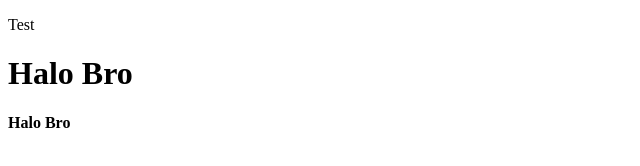
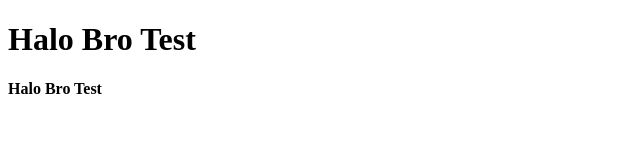
Before and after one commit to reshaelfianur/test, a plain HTML site: page index.html in a window 1280 px wide. Shown: the whole page, without its empty margins (0-640 px from the left). Drawn offline with Linux system fonts and the light colour scheme.

Commit message:
update 1

```diff
--- a/index.html
+++ b/index.html
@@ -4,8 +4,7 @@
 	<title>TEst</title>
 </head>
 <body>
-	<p>Test</p>
-	<h1>Halo Bro</h1>
-	<h4>Halo Bro</h4>
+	<h1>Halo Bro Test</h1>
+	<h4>Halo Bro Test</h4>
 </body>
 </html>
```
